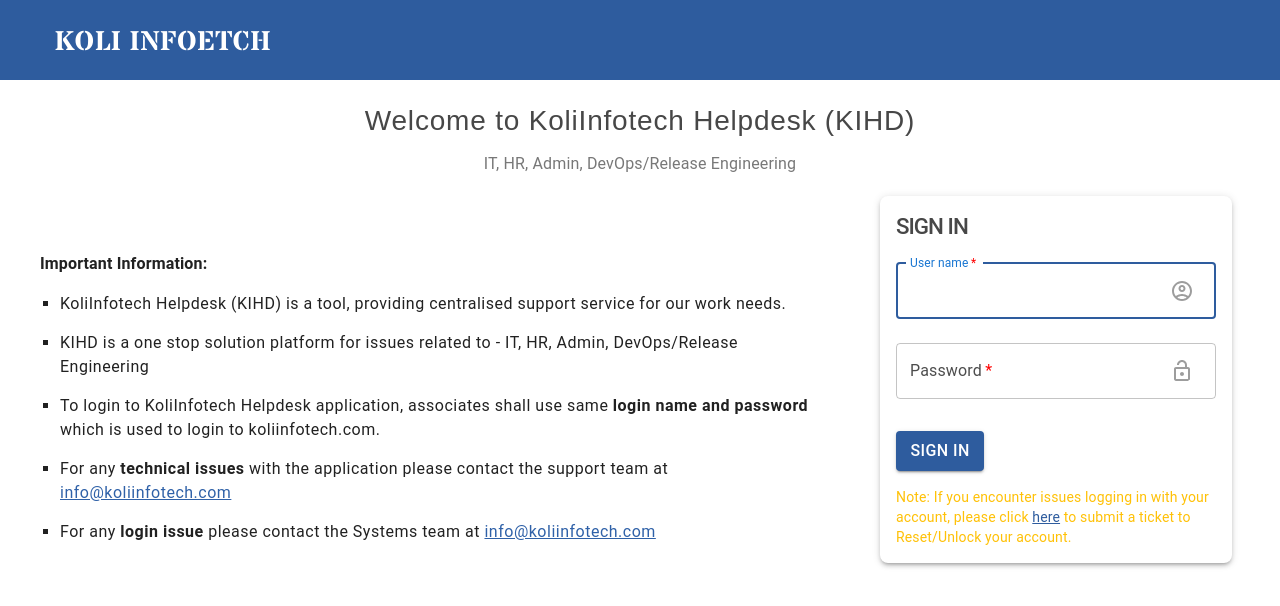
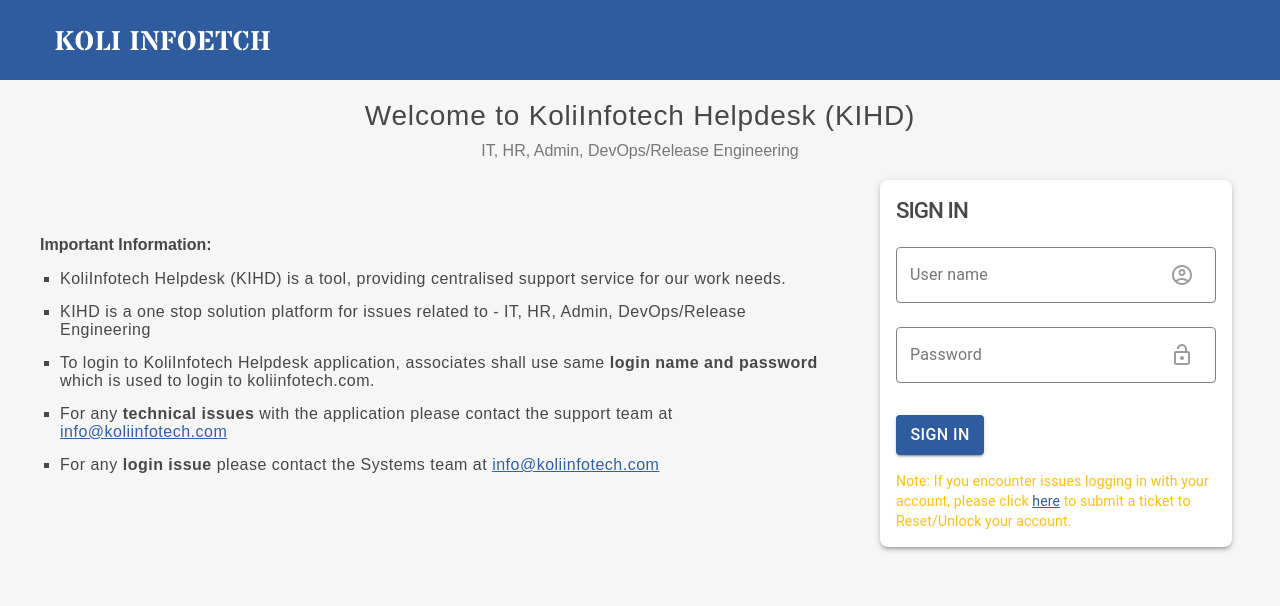
Before and after one commit to vamshidevv/KIHD, a React (Create React App) app: page / in a window 1280 px wide. Shown: the top 606 px of the page. Built offline with nearby package versions, Linux system fonts and the light colour scheme.

Commit message:
added validations to the form

```diff
--- a/package.json
+++ b/package.json
@@ -10,10 +10,12 @@
     "@testing-library/jest-dom": "^5.17.0",
     "@testing-library/react": "^13.4.0",
     "@testing-library/user-event": "^13.5.0",
+    "formik": "^2.4.6",
     "react": "^18.3.1",
     "react-dom": "^18.3.1",
     "react-scripts": "5.0.1",
-    "web-vitals": "^2.1.4"
+    "web-vitals": "^2.1.4",
+    "yup": "^1.4.0"
   },
   "scripts": {
     "start": "react-scripts start",
--- a/src/Components/SignIn.jsx
+++ b/src/Components/SignIn.jsx
@@ -1,6 +1,8 @@
 import * as React from "react";
+import { useState } from "react";
+import { useFormik } from "formik";
+import * as yup from "yup";
 import Button from "@mui/material/Button";
-import CssBaseline from "@mui/material/CssBaseline";
 import TextField from "@mui/material/TextField";
 import Link from "@mui/material/Link";
 import Box from "@mui/material/Box";
@@ -10,10 +12,34 @@ import LockOpenOutlinedIcon from "@mui/icons-material/LockOpenOutlined";
 import AccountCircleOutlinedIcon from "@mui/icons-material/AccountCircleOutlined";
 import { Avatar } from "@mui/material";
 
+const validationSchema = yup.object({
+  username: yup
+    .string()
+    .required("User name is required")
+    .min(3, "User name should be at least 3 characters long"),
+  password: yup
+    .string()
+    .required("Password is required")
+    .min(6, "Password should be at least 6 characters long"),
+});
+
 export default function SignIn() {
+  const [submitted, setSubmitted] = useState(false);
+
+  const formik = useFormik({
+    initialValues: {
+      username: "",
+      password: "",
+    },
+    validationSchema: validationSchema,
+    onSubmit: (values) => {
+      setSubmitted(true);
+      alert(JSON.stringify(values, null, 2));
+    },
+  });
+
   return (
     <Container component="main" maxWidth="l">
-      <CssBaseline />
       <Box
         sx={{
           display: "flex",
@@ -40,16 +66,31 @@ export default function SignIn() {
         >
           SIGN IN
         </Typography>
-        <Box component="form" noValidate sx={{ width: "100%" }}>
+        <Box
+          component="form"
+          onSubmit={formik.handleSubmit}
+          sx={{ width: "100%" }}
+        >
           <TextField
             margin="normal"
-            required
             fullWidth
             id="username"
-            label="User name"
             name="username"
+            label={
+              <div>
+                User name
+                {formik.errors.username && formik.touched.username && (
+                  <span style={{ color: "red", marginLeft: "5px" }}>*</span>
+                )}
+              </div>
+            }
             autoComplete="username"
-            autoFocus
+            value={formik.values.username}
+            onChange={formik.handleChange}
+            onBlur={formik.handleBlur}
+            onFocus={() => formik.setFieldTouched("username")}
+            error={formik.touched.username && Boolean(formik.errors.username)}
+            helperText={formik.touched.username && formik.errors.username}
             InputProps={{
               endAdornment: (
                 <Box sx={{ display: "flex", alignItems: "center", pr: 1 }}>
@@ -68,31 +109,61 @@ export default function SignIn() {
             }}
             sx={{
               "& .MuiOutlinedInput-root": {
+                "& fieldset": {
+                  borderColor:
+                    formik.errors.username && submitted
+                      ? "#f44336"
+                      : formik.touched.username && !formik.errors.username
+                      ? "#4caf50"
+                      : formik.touched.username
+                      ? "#2e5c9e61"
+                      : "gray",
+                },
                 "&:hover fieldset": {
-                  borderColor: "black",
+                  borderColor: "gray",
                 },
                 "&.Mui-focused fieldset": {
-                  borderColor: "#2e5c9e",
+                  borderColor:
+                    formik.errors.username && submitted
+                      ? "#d32f2f6e"
+                      : formik.touched.username && !formik.errors.username
+                      ? "#00800075"
+                      : "#2e5c9e61",
+                  borderWidth: "3px",
                 },
               },
               "& .MuiFormLabel-root": {
-                color: "rgba(0, 0, 0, 0.70)",
+                color: "rgba(0, 0, 0, 0.54)",
               },
-
+              "& .MuiFormLabel-root.Mui-focused": {
+                color: "rgba(0, 0, 0, 0.54)",
+              },
               "& .MuiFormLabel-asterisk": {
-                color: "red",
+                display: "none",
               },
             }}
           />
           <TextField
             margin="normal"
-            required
             fullWidth
             name="password"
-            label="Password"
             type="password"
             id="password"
+            label={
+              <div>
+                Password
+                {formik.errors.password && formik.touched.password && (
+                  <span style={{ color: "red", marginLeft: "5px" }}>*</span>
+                )}
+              </div>
+            }
             autoComplete="current-password"
+            value={formik.values.password}
+            onChange={formik.handleChange}
+            onBlur={formik.handleBlur}
+            onFocus={() => formik.setFieldTouched("password")}
+            error={formik.touched.password && Boolean(formik.errors.password)}
+            helperText={formik.touched.password && formik.errors.password}
             InputProps={{
               endAdornment: (
                 <Box sx={{ display: "flex", alignItems: "center", pr: 1 }}>
@@ -111,19 +182,37 @@ export default function SignIn() {
             }}
             sx={{
               "& .MuiOutlinedInput-root": {
+                "& fieldset": {
+                  borderColor:
+                    formik.errors.password && submitted
+                      ? "#f44336"
+                      : formik.touched.password && !formik.errors.password
+                      ? "#4caf50"
+                      : formik.touched.password
+                      ? "#2e5c9e61"
+                      : "gray",
+                },
                 "&:hover fieldset": {
-                  borderColor: "black",
+                  borderColor: "gray",
                 },
                 "&.Mui-focused fieldset": {
-                  borderColor: "#2e5c9e",
+                  borderColor:
+                    formik.errors.password && submitted
+                      ? "#d32f2f6e"
+                      : formik.touched.password && !formik.errors.password
+                      ? "#00800075"
+                      : "#2e5c9e61",
+                  borderWidth: "3px",
                 },
               },
               "& .MuiFormLabel-root": {
-                color: "rgba(0, 0, 0, 0.70)",
+                color: "rgba(0, 0, 0, 0.54)",
               },
-
+              "& .MuiFormLabel-root.Mui-focused": {
+                color: "rgba(0, 0, 0, 0.54)",
+              },
               "& .MuiFormLabel-asterisk": {
-                color: "red",
+                display: "none",
               },
             }}
           />
@@ -140,6 +229,7 @@ export default function SignIn() {
               fontWeight: "500",
               fontSize: "1rem",
             }}
+            onClick={() => setSubmitted(true)}
           >
             SIGN IN
           </Button>
```
Also changed, not shown: 1 other file (tests, documents, lock files or other folders).
